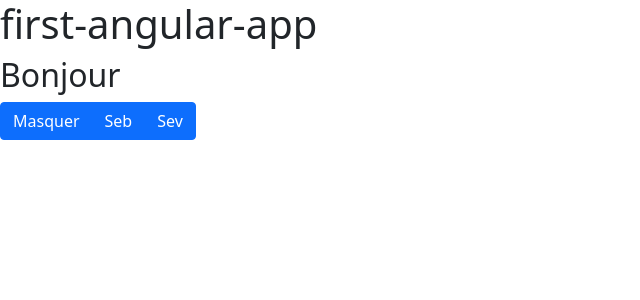
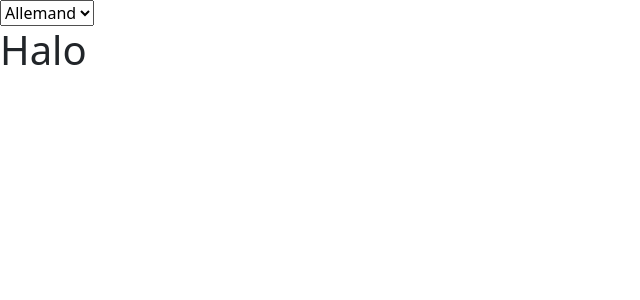
Before and after one commit to smaloron/first-angular-app, an Angular app: page / in a window 1280 px wide. Shown: the top 300 px of the page, without its empty margins (0-640 px from the left). Built offline with nearby package versions, Linux system fonts and the light colour scheme.

Commit message:
Hello service

```diff
--- a/src/app/app.component.html
+++ b/src/app/app.component.html
@@ -1,11 +1,8 @@
-<h1 [hidden]="isHidden"> {{ title }} </h1>
-<h2>Bonjour {{ name }}</h2>
+<select [(ngModel)]="helloService.currentLocale">
+  <option value="fr">Français</option>
+  <option value="en">Anglais</option>
+  <option value="de">Allemand</option>
+  <option value="es">Espagnol</option>
+</select>
 
-
-<div class="btn-group">
-<button class="btn btn-primary" (click)="buttonClick($event)">
-  {{ isHidden?'Afficher':'Masquer' }}
-</button>
-<button class="btn btn-primary" (click)="setName('Seb')">Seb</button>
-<button class="btn btn-primary" (click)="setName('Sev')">Sev</button>
-</div>
+<h1> {{ helloService.greet() }} </h1>
--- a/src/app/app.component.ts
+++ b/src/app/app.component.ts
@@ -1,4 +1,5 @@
 import { Component } from '@angular/core';
+import { HelloService } from './services/hello.service';
 
 @Component({
   selector: 'app-root',
@@ -6,25 +7,7 @@ import { Component } from '@angular/core';
   styleUrls: ['./app.component.css']
 })
 export class AppComponent {
-  title = 'first-angular-app';
-  a = 5;
-  b = 2;
-  isHidden = false;
-  name: string;
 
-  personList: string[] = [];
-  // personList: Array<string> = []
-
-  buttonClick(event: Event): void {
-    this.isHidden = !this.isHidden;
-    console.log(event);
-  }
-
-  setName(name: string): void {
-    this.name = name;
-    this.personList.push(name);
-    console.log(this.personList);
-  }
-
+  constructor(public helloService: HelloService){}
 
 }
--- /dev/null
+++ b/src/app/services/hello.service.ts
@@ -0,0 +1,22 @@
+import { Injectable } from '@angular/core';
+
+@Injectable({
+  providedIn: 'root'
+})
+export class HelloService {
+
+  currentLocale = 'de';
+
+  messages = {
+    fr: 'Bonjour',
+    en: 'Hello',
+    de: 'Halo',
+    es: 'Hola'
+  }
+
+  constructor() { }
+
+  greet() {
+    return this.messages[this.currentLocale];
+  }
+}
```
Also changed, not shown: src/app/app.module.ts (+5 -2 lines), 1 other file (tests, documents, lock files or other folders).
